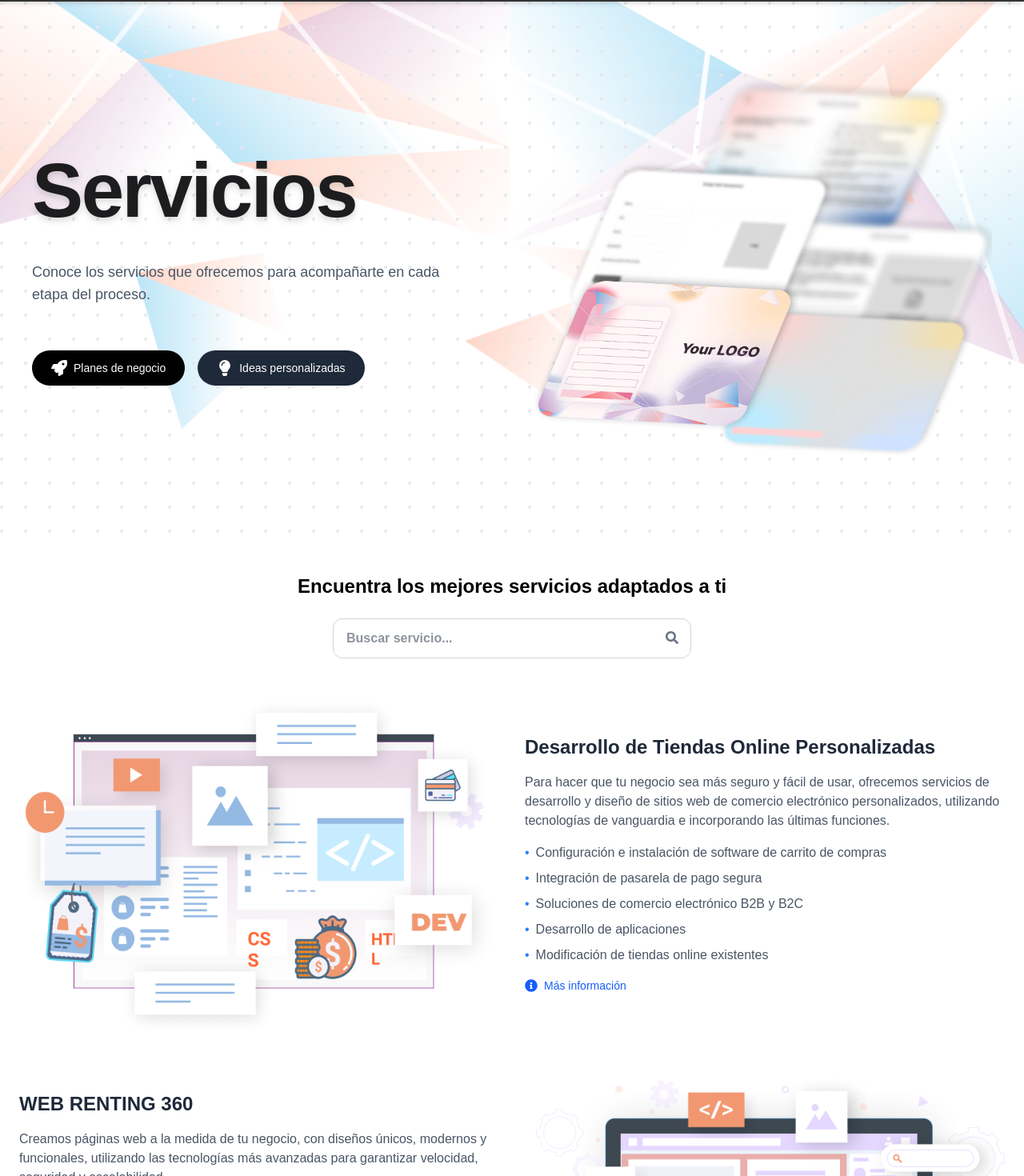
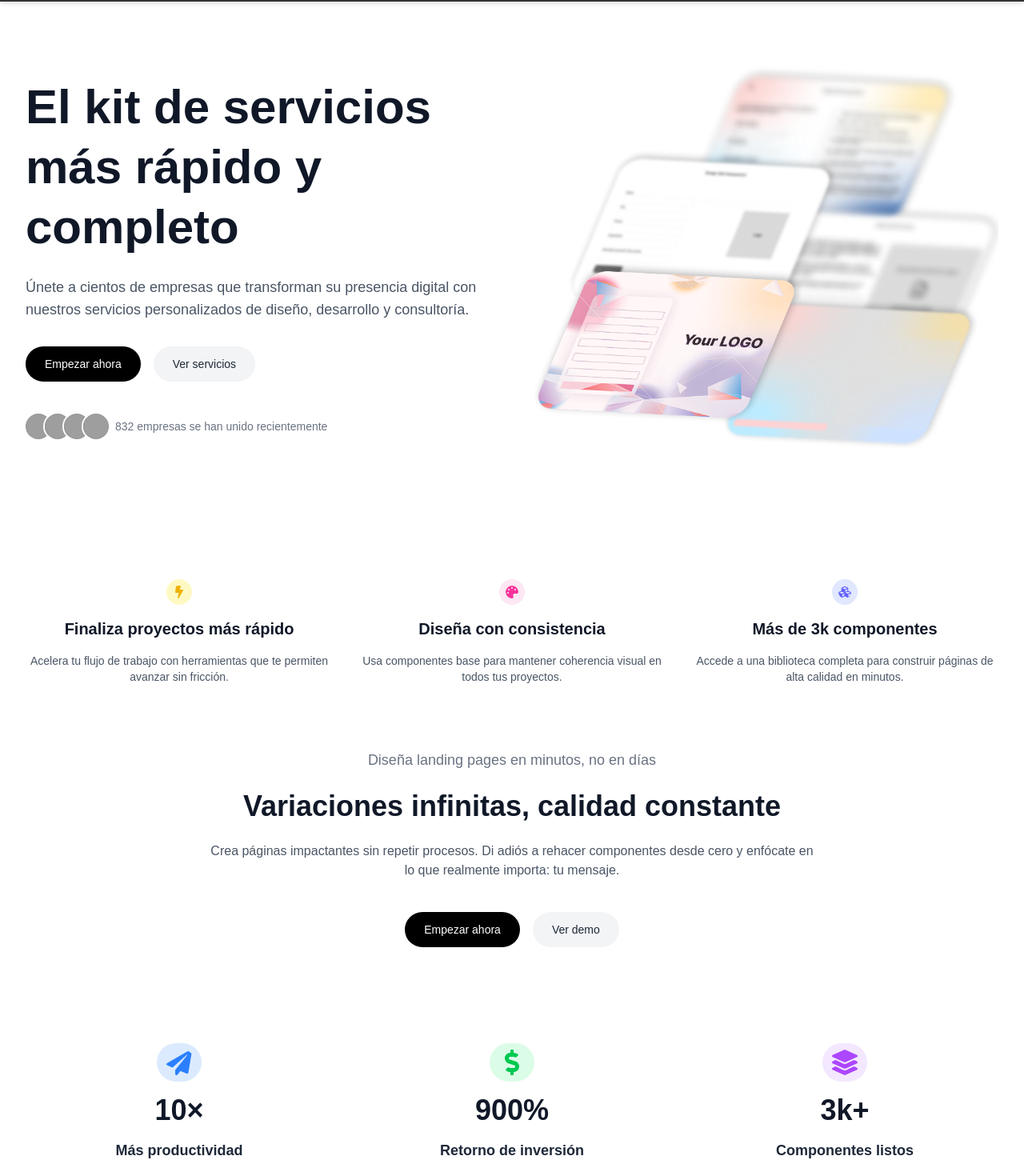
Before and after one commit to DevelopRobootics/XYZ, a Next.js app: page /servicios in a window 1280 px wide. Shown: the part 48-1518 px from the top of the page at 80% size. Built offline with nearby package versions, Linux system fonts and the light colour scheme; grey boxes are pictures that could not be loaded.

Commit message:
feat: new benefits section with icons and split layout
- Added “Handle more projects at once” section
- Integrated react-icons for each benefit
- Responsive structure with decorative image and side text
- Visual style inspired by modern UI Kit

```diff
--- a/src/app/servicios/page.js
+++ b/src/app/servicios/page.js
@@ -1,12 +1,7 @@
 "use client";
 import { useState } from "react";
 import Image from "next/image";
-import {
-    FaRocket,
-    FaLightbulb,
-    FaSearch,
-    FaInfoCircle,
-} from "react-icons/fa";
+import { FaBolt, FaCubes, FaPalette, FaPaperPlane, FaDollarSign, FaLayerGroup } from "react-icons/fa"
 
 import serviciosData from "../../data/servicios";
 
@@ -21,127 +16,151 @@ export default function Servicios() {
 
     return (
         <main className="text-gray-200 min-h-screen bg-white">
-            {/* Hero Section */}
-            <section className="relative bg-cover bg-center bg-no-repeat bg-[url('/TestOpacidad/test_opacidad3.png')] px-4 py-12 sm:py-16 md:py-24">
-                <svg className="absolute top-0 left-0 w-full h-full" width="100%" height="100%">
-                    <defs>
-                        <pattern id="dot-pattern" x="0" y="0" width="30" height="30" patternUnits="userSpaceOnUse">
-                            <circle cx="2" cy="2" r="2" className="fill-gray-200" />
-                        </pattern>
-                    </defs>
-                    <rect width="100%" height="100%" fill="url(#dot-pattern)" />
-                </svg>
+            <section className="bg-white py-20 px-4 sm:px-6 lg:px-8">
+                <div className="max-w-7xl mx-auto grid grid-cols-1 md:grid-cols-2 gap-12 items-center">
 
-                <div className="relative max-w-7xl mx-auto px-4 sm:px-6 z-10">
-                    <div className="grid grid-cols-1 md:grid-cols-2 gap-12 items-center">
-                        <div className="text-left space-y-6 md:space-y-10">
-                            <h1 className="text-6xl md:text-8xl font-bold tracking-tight text-[#1D1D1F] drop-shadow-lg">
-                                Servicios
+                    {/* Texto principal */}
+                    <div className="space-y-6">
+                        <h1 className="text-5xl sm:text-6xl font-bold text-gray-900 leading-tight">
+                            El kit de servicios más rápido y completo
                         </h1>
-                            <p className="text-lg text-gray-600 max-w-lg">
-                                Conoce los servicios que ofrecemos para acompañarte en cada etapa del proceso.
+                        <p className="text-lg text-gray-600 max-w-xl">
+                            Únete a cientos de empresas que transforman su presencia digital con nuestros servicios personalizados de diseño, desarrollo y consultoría.
                         </p>
-                            <div className="flex flex-wrap gap-4 pt-4">
-                                <button className="bg-black text-white px-6 py-3 rounded-full text-sm font-medium hover:opacity-90 transition-all flex items-center gap-2">
-                                    <FaRocket className="w-5 h-5" />
-                                    Planes de negocio
-                                </button>
-                                <button className="bg-gray-800 text-white px-6 py-3 rounded-full text-sm font-medium hover:opacity-90 transition-all flex items-center gap-2">
-                                    <FaLightbulb className="w-5 h-5" />
-                                    Ideas personalizadas
-                                </button>
+
+                        {/* Botones de acción */}
+                        <div className="flex flex-wrap gap-4 pt-2">
+                            <a
+                                href="/contacto"
+                                className="bg-black text-white px-6 py-3 rounded-full text-sm font-medium hover:bg-gray-900 transition"
+                            >
+                                Empezar ahora
+                            </a>
+                            <a
+                                href="/servicios"
+                                className="bg-gray-100 text-gray-800 px-6 py-3 rounded-full text-sm font-medium hover:bg-gray-200 transition"
+                            >
+                                Ver servicios
+                            </a>
+                        </div>
+
+                        {/* Indicador social opcional */}
+                        <div className="pt-4 flex items-center gap-2 text-sm text-gray-500">
+                            <div className="flex -space-x-2 overflow-hidden">
+                                <img src="https://images.unsplash.com/photo-1491528323818-fdd1faba62cc?ixlib=rb-1.2.1&ixid=eyJhcHBfaWQiOjEyMDd9&auto=format&fit=facearea&facepad=2&w=256&h=256&q=80" alt="" className="inline-block size-8 rounded-full ring-2 ring-white outline -outline-offset-1 outline-black/5" />
+                                <img src="https://images.unsplash.com/photo-1550525811-e5869dd03032?ixlib=rb-1.2.1&auto=format&fit=facearea&facepad=2&w=256&h=256&q=80" alt="" className="inline-block size-8 rounded-full ring-2 ring-white outline -outline-offset-1 outline-black/5" />
+                                <img src="https://images.unsplash.com/photo-1500648767791-00dcc994a43e?ixlib=rb-1.2.1&ixid=eyJhcHBfaWQiOjEyMDd9&auto=format&fit=facearea&facepad=2.25&w=256&h=256&q=80" alt="" className="inline-block size-8 rounded-full ring-2 ring-white outline -outline-offset-1 outline-black/5" />
+                                <img src="https://images.unsplash.com/photo-1472099645785-5658abf4ff4e?ixlib=rb-1.2.1&ixid=eyJhcHBfaWQiOjEyMDd9&auto=format&fit=facearea&facepad=2&w=256&h=256&q=80" alt="" className="inline-block size-8 rounded-full ring-2 ring-white outline -outline-offset-1 outline-black/5" />
+                            </div>
+
+                            <span>832 empresas se han unido recientemente</span>
                         </div>
                     </div>
 
+                    {/* Imagen decorativa */}
                     <div className="flex justify-center">
-                            <div className="w-full">
                         <Image
                             src="/Services/GroupCards.png"
-                                    alt="Foto de las tarjetas de servicios"
+                            alt="Mockup de servicios"
                             width={500}
                             height={500}
                             className="w-full h-auto"
                         />
                     </div>
                 </div>
+            </section>
+            <section className="bg-white py-20 px-4 sm:px-6 lg:px-8">
+                <div className="max-w-7xl mx-auto space-y-20">
+
+                    {/* Beneficios destacados */}
+
+                    {/* Beneficios destacados con íconos */}
+                    <div className="grid grid-cols-1 md:grid-cols-3 gap-8 text-center">
+                        <div className="flex flex-col items-center space-y-4">
+                            <FaBolt className="text-yellow-500 w-8 h-8 bg-yellow-100 rounded-full p-2" />
+                            <h3 className="text-xl font-semibold text-gray-900">Finaliza proyectos más rápido</h3>
+                            <p className="text-gray-600 text-sm">
+                                Acelera tu flujo de trabajo con herramientas que te permiten avanzar sin fricción.
+                            </p>
                         </div>
+                        <div className="flex flex-col items-center space-y-4">
+                            <FaPalette className="text-pink-500 w-8 h-8 bg-pink-100 rounded-full p-2" />
+                            <h3 className="text-xl font-semibold text-gray-900">Diseña con consistencia</h3>
+                            <p className="text-gray-600 text-sm">
+                                Usa componentes base para mantener coherencia visual en todos tus proyectos.
+                            </p>
+                        </div>
+                        <div className="flex flex-col items-center space-y-4">
+                            <FaCubes className="text-indigo-500 w-8 h-8 bg-indigo-100 rounded-full p-2" />
+                            <h3 className="text-xl font-semibold text-gray-900">Más de 3k componentes</h3>
+                            <p className="text-gray-600 text-sm">
+                                Accede a una biblioteca completa para construir páginas de alta calidad en minutos.
+                            </p>
+                        </div>
+                    </div>
+
+                    {/* Mensaje central + CTA */}
+                    <div className="text-center max-w-3xl mx-auto space-y-6">
+                        <h4 className="text-lg text-gray-500">Diseña landing pages en minutos, no en días</h4>
+                        <h2 className="text-4xl font-bold text-gray-900">
+                            Variaciones infinitas, calidad constante
+                        </h2>
+                        <p className="text-gray-600 text-base">
+                            Crea páginas impactantes sin repetir procesos. Di adiós a rehacer componentes desde cero y enfócate en lo que realmente importa: tu mensaje.
+                        </p>
+
+                        <div className="flex justify-center gap-4 pt-4">
+                            <a
+                                href="/contacto"
+                                className="bg-black text-white px-6 py-3 rounded-full text-sm font-medium hover:bg-gray-900 transition"
+                            >
+                                Empezar ahora
+                            </a>
+                            <a
+                                href="/demo"
+                                className="bg-gray-100 text-gray-800 px-6 py-3 rounded-full text-sm font-medium hover:bg-gray-200 transition"
+                            >
+                                Ver demo
+                            </a>
+                        </div>
+                    </div>
+
+                    {/* Estadísticas finales */}
+                    <div className="grid grid-cols-1 md:grid-cols-3 gap-8 text-center pt-10">
+                        {/* Productividad */}
+                        <div className="flex flex-col items-center space-y-4">
+                            <FaPaperPlane className="w-14 h-12 text-blue-500 bg-blue-100 rounded-full p-2" />
+                            <h3 className="text-4xl font-bold text-gray-900">10×</h3>
+                            <h4 className="text-lg font-semibold text-gray-800">Más productividad</h4>
+                            <p className="text-sm text-gray-600 max-w-xs">
+                                Trabaja en múltiples proyectos sin el estrés creativo. Optimiza tu tiempo y energía.
+                            </p>
+                        </div>
+                        {/* ROI */}
+                        <div className="flex flex-col items-center space-y-4">
+                            <FaDollarSign className="w-14 h-12 text-green-500 bg-green-100 rounded-full p-2" />
+                            <h3 className="text-4xl font-bold text-gray-900">900%</h3>
+                            <h4 className="text-lg font-semibold text-gray-800">Retorno de inversión</h4>
+                            <p className="text-sm text-gray-600 max-w-xs">
+                                Diseña de forma más eficiente y consistente. Más resultados con menos esfuerzo.
+                            </p>
+                        </div>
+
+                        {/* Componentes */}
+                        <div className="flex flex-col items-center space-y-4">
+                            <FaLayerGroup className="w-14 h-12 text-purple-500 bg-purple-100 rounded-full p-2" />
+                            <h3 className="text-4xl font-bold text-gray-900">3k+</h3>
+                            <h4 className="text-lg font-semibold text-gray-800">Componentes listos</h4>
+                            <p className="text-sm text-gray-600 max-w-xs">
+                                Todo lo que necesitas para diseñar sitios web de alta calidad en minutos.
+                            </p>
+                        </div>
+                    </div>
+
                 </div>
             </section>
 
-            {/* Buscador */}
-            <section className="max-w-7xl mx-auto px-4 sm:px-6 py-12">
-                <div className="text-center text-black font-bold">
-                    <h3 className="text-2xl">Encuentra los mejores servicios adaptados a ti</h3>
-                    <div className="mt-6 max-w-md mx-auto">
-                        <label htmlFor="busqueda" className="sr-only">Buscar servicio</label>
-                        <div className="relative">
-                            <input
-                                type="text"
-                                id="busqueda"
-                                placeholder="Buscar servicio..."
-                                value={query}
-                                onChange={(e) => setQuery(e.target.value)}
-                                className="w-full px-4 py-3 rounded-xl border border-gray-300 text-gray-800 focus:outline-none focus:ring-2 focus:ring-blue-500"
-                            />
-                            <FaSearch className="absolute right-4 top-4 text-gray-500" />
-                        </div>
-                    </div>
-                </div>
-                <div className="mt-12 space-y-12">
-                    {filtered.length > 0 ? (
-                        filtered.map((servicio, i) => (
-                            <div
-                                key={i}
-                                className="grid grid-cols-1 md:grid-cols-2 gap-8 items-center bg-white"
-                            >
-                                {/* Imagen */}
-                                <div
-                                    className={`flex justify-center ${i % 2 === 1 ? "md:order-2" : "md:order-1"
-                                        }`}
-                                >
-                                    <Image
-                                        src={servicio.image}
-                                        alt={servicio.title}
-                                        width={400}
-                                        height={300}
-                                        className="rounded-lg w-full h-auto"
-                                    />
-                                </div>
 
-                                {/* Texto */}
-                                <div
-                                    className={`space-y-4 text-left text-gray-800 ${i % 2 === 1 ? "md:order-1" : "md:order-2"
-                                        }`}
-                                >
-                                    <h4 className="text-2xl font-bold">{servicio.title}</h4>
-                                    <p className="text-gray-600">{servicio.description}</p>
-                                    <ul className="space-y-2 text-gray-600">
-                                        {servicio.features?.map((item, idx) => (
-                                            <li key={idx} className="flex items-start gap-2">
-                                                <span className="text-blue-500">•</span>
-                                                {item}
-                                            </li>
-                                        ))}
-                                    </ul>
-
-                                    <a
-                                        href={servicio.link}
-                                        className="inline-flex items-center text-sm text-blue-600 hover:underline gap-2"
-                                    >
-                                        <FaInfoCircle className="w-4 h-4" />
-                                        Más información
-                                    </a>
-                                </div>
-                            </div>
-                        ))
-                    ) : (
-                        <p className="text-gray-500 text-center">
-                            No se encontraron servicios para "{query}"
-                        </p>
-                    )}
-                </div>
-
-            </section>
         </main>
     );
 }
```
Lines whose indentation alone changed are shown as unchanged.
